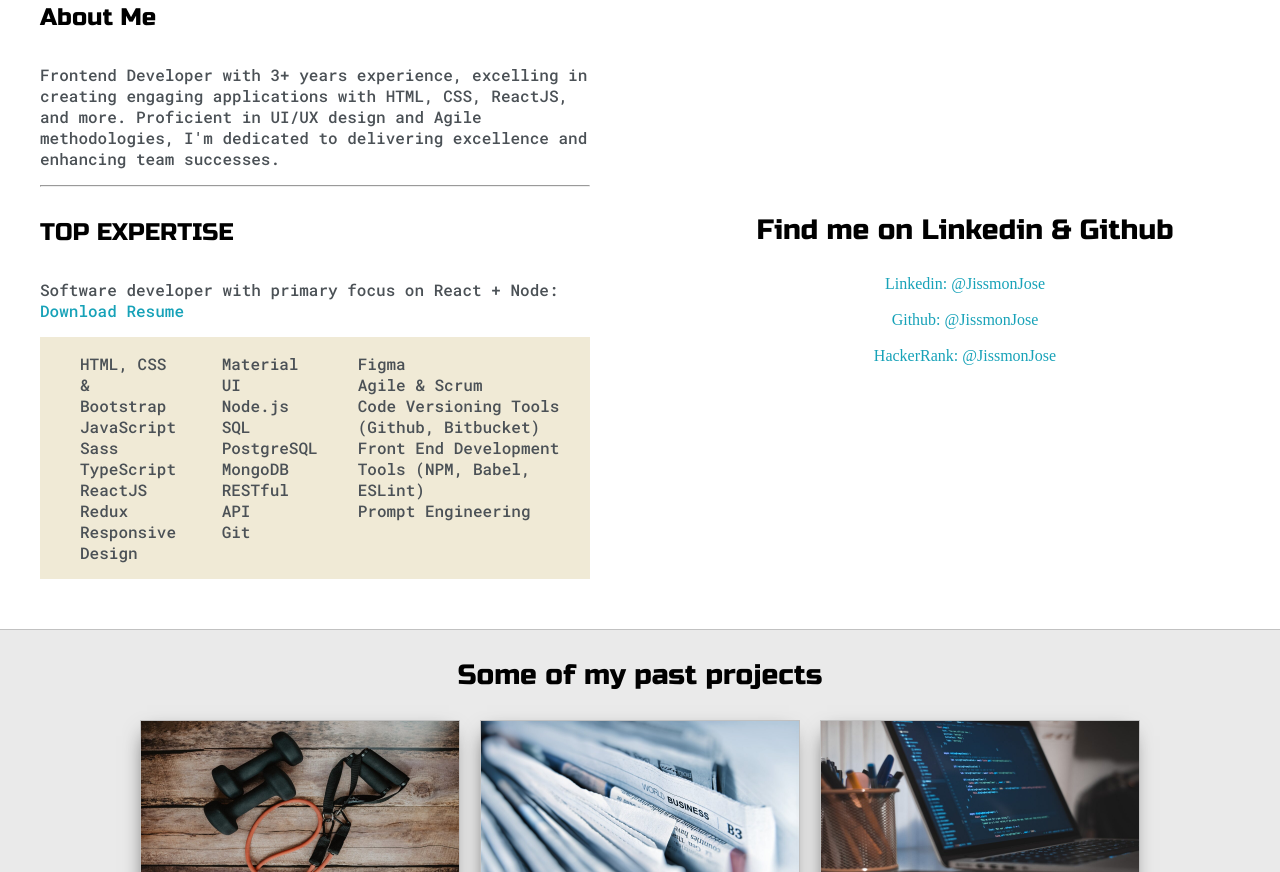
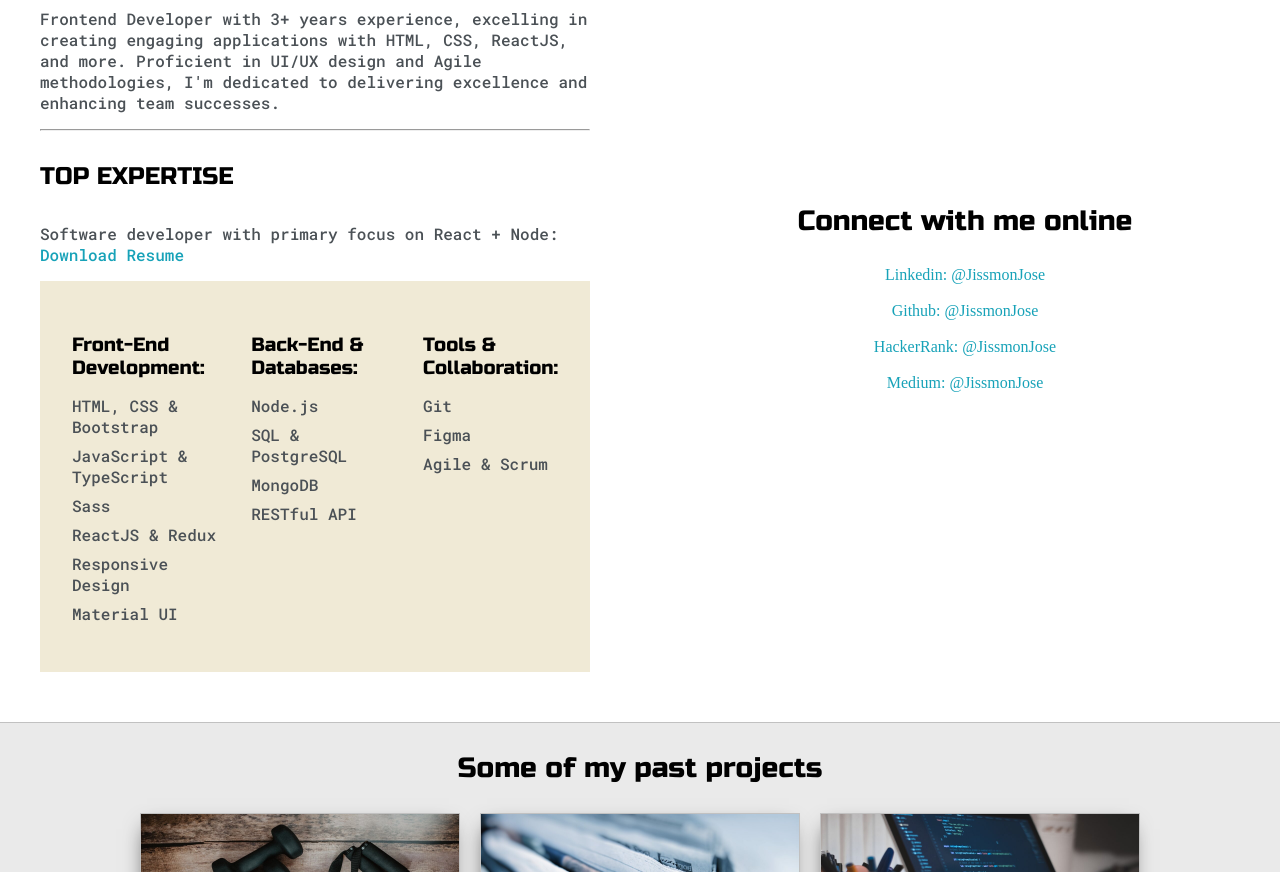
Before and after one commit to jisshub/my-portfolio-website, a plain HTML site: page index.html in a window 1280 px wide. Shown: the part 760-1632 px from the top of the page. Drawn offline with Linux system fonts and the light colour scheme.

Commit message:
Updates made in index file and corresponding css

```diff
--- a/default.css
+++ b/default.css
@@ -299,7 +299,26 @@ h6 { font-size: 16px;}
 	display: flex;
 	justify-content: space-evenly;
 	background-color: var(--previewShadow);
+	padding: 1rem;  /* Adding padding for better presentation */
 }
+
+.skill-category {
+	margin: 1rem; /* Give some space between each category */
+}
+
+.skill-category h3 {
+	margin-bottom: 0.5rem; /* Some margin to separate header from list */
+	font-size: 1.2em; /* Increase font size for clarity */
+}
+
+.skill-category ul {
+	padding-left: 0px !important; /* Remove default padding */
+}
+
+.skill-category ul li {
+    margin-bottom: 8px; /* Adjust this value as needed */
+}
+
 
 .social-links{
 	display: grid;
@@ -393,6 +412,7 @@ h6 { font-size: 16px;}
 	border:none;
 }
 
+/* Media Queries */
 
 @media screen and (max-width: 1200px){
 	.main-container{
@@ -406,14 +426,23 @@ h6 { font-size: 16px;}
 		grid-template-areas:
 			'nav-wrapper'
 			'left-column'
-			'right-column'
-		;
+			'right-column';
 	}
 
 	.right-column{
 		justify-content: center;
 	}
 
+	#skills{
+		flex-direction: column;
+		/* align-items: ; */
+	}
+}
+
+@media screen and (max-width: 1100px){
+	#skills{
+		flex-direction: column;
+	}
 }
 
 @media screen and (max-width: 400px){
@@ -426,7 +455,10 @@ h6 { font-size: 16px;}
 
 	#preview{
 		width: 280px;
-
 	}
 
+	#skills{
+		flex-direction: column;
+		padding: 0.5rem;
+	}
 }
--- a/index.html
+++ b/index.html
@@ -56,10 +56,6 @@
               <div data-mode="green" id="green-mode" class="theme-dot"></div>
               <div data-mode="purple" id="purple-mode" class="theme-dot"></div>
             </div>
-
-            <p id="settings-note">
-              *Theme settings will be saved for<br />your next vist
-            </p>
           </div>
 
           <div class="right-column">
@@ -102,40 +98,41 @@
             </p>
 
             <div id="skills">
+              <div class="skill-category">
+                  <h3>Front-End Development:</h3>
                   <ul>
                       <li>HTML, CSS & Bootstrap</li>
-                  <li>JavaScript</li>
+                      <li>JavaScript & TypeScript</li>
                       <li>Sass</li>
-                  <li>TypeScript</li>
-                  <li>ReactJS</li>
-                  <li>Redux</li>
+                      <li>ReactJS & Redux</li>
                       <li>Responsive Design</li>
-              </ul>
-
-              <ul>
                       <li>Material UI</li>
-                  <li>Node.js</li>
-                  <li>SQL</li>
-                  <li>PostgreSQL</li>
-                  <li>MongoDB</li>
-                  <li>RESTful API</li>
-                  <li>Git</li>
-              </ul>
-
-              <ul>
-                  <li>Figma</li>
-                  <li>Agile & Scrum</li>
-                  <li>Code Versioning Tools (Github, Bitbucket)</li>
-                  <li>Front End Development Tools (NPM, Babel, ESLint)</li>
-                  <li>Prompt Engineering</li>
                   </ul>
               </div>
 
+              <div class="skill-category">
+                  <h3>Back-End & Databases:</h3>
+                  <ul>
+                      <li>Node.js</li>
+                      <li>SQL & PostgreSQL</li>
+                      <li>MongoDB</li>
+                      <li>RESTful API</li>
+                  </ul>
+              </div>
+
+              <div class="skill-category">
+                  <h3>Tools & Collaboration:</h3>
+                  <ul>
+                      <li>Git</li>
+                      <li>Figma</li>
+                      <li>Agile & Scrum</li>
+                  </ul>
+              </div>
+            </div>
           </div>
 
           <div class="social-links">
-            <h3>Find me on Linkedin & Github</h3>
-
+            <h3>Connect with me online</h3>
             <a target="_blank" href="https://www.linkedin.com/in/jissmonjose/"
               >Linkedin: @JissmonJose</a
             >
@@ -146,8 +143,13 @@
             <br />
               <a target="_blank" href="https://www.hackerrank.com/jissmon476"
                 >HackerRank: @JissmonJose
-            </a
+            </a>
+            <br />
+            <a target="_blank" href="https://medium.com/@jissmon476"
+              >Medium: @JissmonJose</a>
+            <br />
           </div>
+
         </div>
       </div>
     </section>
```
Lines whose indentation alone changed are shown as unchanged.
